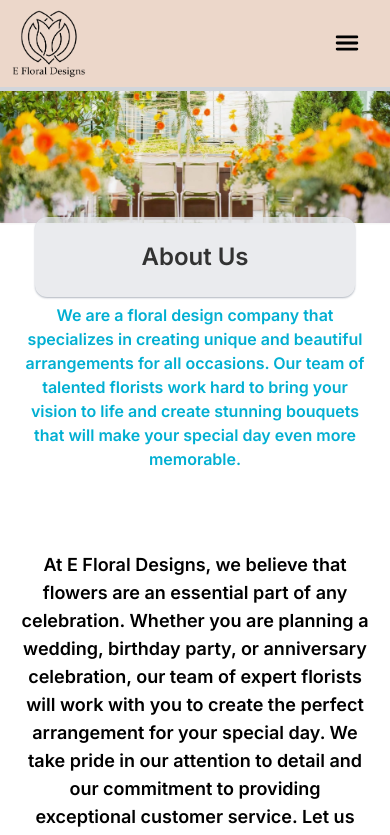
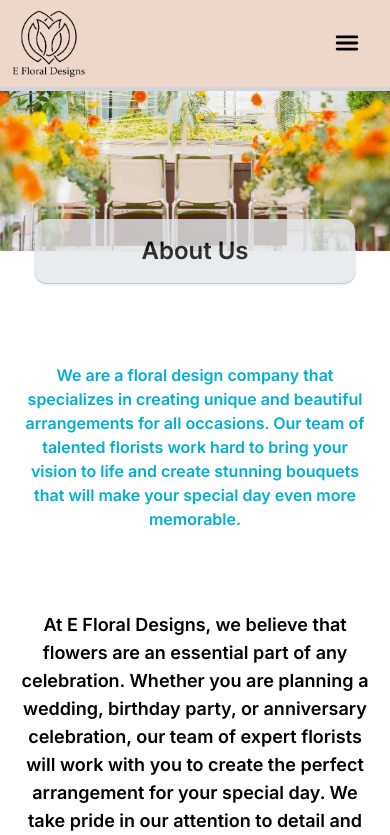
Before and after one commit to juandape/efloraldesigns, a Next.js app: page /about in a window 390 px wide. Shown: the top 835 px of the page. Built offline with nearby package versions, Linux system fonts and the light colour scheme.

Commit message:
fix responsive images

```diff
--- a/src/app/about/page.tsx
+++ b/src/app/about/page.tsx
@@ -1,5 +1,5 @@
 import TopHeader from '@/components/TopHeader';
-import about from '@/images/about.webp';
+import about from '@/images/about.jpg';
 
 export default function About() {
   return (
--- a/src/app/contact/page.tsx
+++ b/src/app/contact/page.tsx
@@ -1,5 +1,5 @@
 import TopHeader from '../../components/TopHeader';
-import contact from '../../images/contact.webp';
+import contact from '../../images/contact.jpg';
 
 export default function Contact() {
   return (
--- a/src/components/TopHeader.tsx
+++ b/src/components/TopHeader.tsx
@@ -17,11 +17,11 @@ export default function TopHeader({
     <section className="relative">
       <img
         src={imageSrc}
-        className="w-full h-auto sm:h-[500px] object-cover shadow-sm"
+        className="w-full h-40 sm:h-[500px] object-cover shadow-sm"
         alt={imageAlt}
       />
-      <div className="absolute inset-0 flex items-center justify-center">
-        <h2 className="text-2xl xl:text-5xl font-semibold mb-4  w-80 xl:w-2/5 text-center rounded-xl py-6 bg-gray-200 opacity-80 -mt-8 sm:-mt-12 shadow-sm shadow-gray-400 animate-fadeIn">
+      <div className="sm:absolute sm:inset-0 flex items-center justify-center">
+        <h2 className="text-2xl xl:text-5xl -mt-8 font-semibold w-80 xl:w-2/5 text-center rounded-xl py-4 sm:py-6 bg-gray-200 opacity-80 shadow-sm shadow-gray-400 animate-fadeIn">
           {title}
         </h2>
       </div>
```
Also changed, not shown: src/images/about.jpg (added), src/images/contact.jpg (added).
